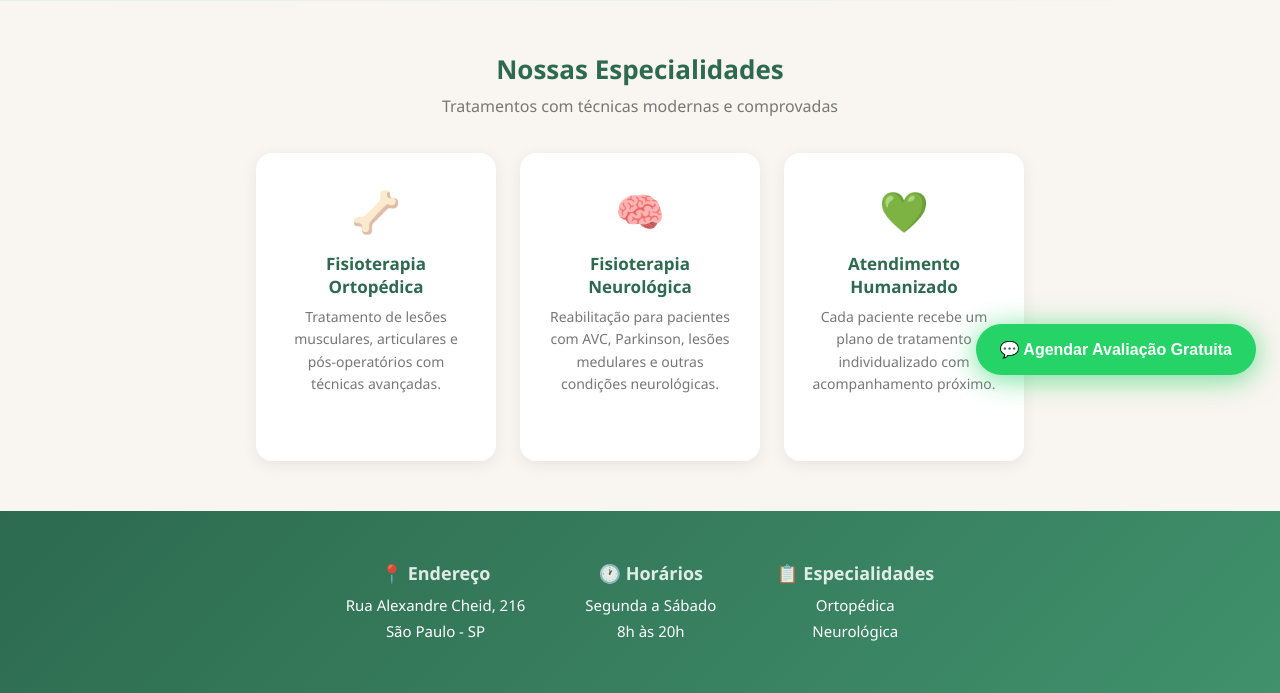
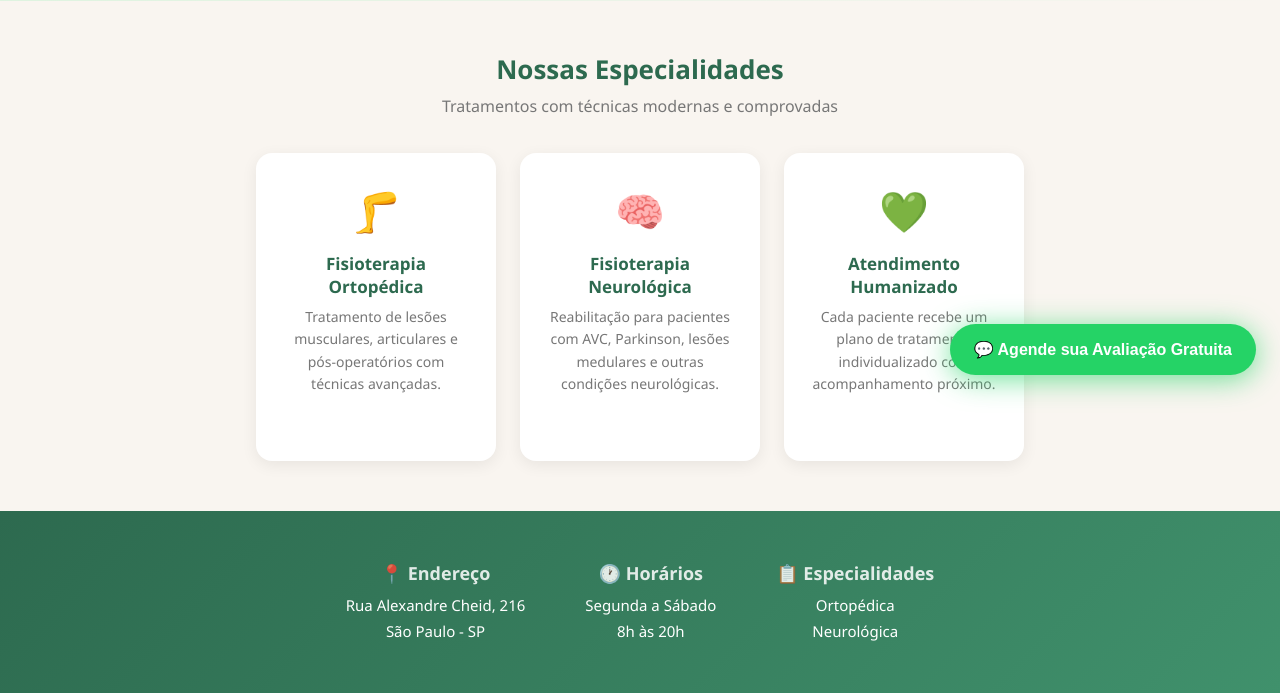
Before and after one commit to leobernaldev/autoatende, a Flask app: page / in a window 1280 px wide. Shown: the part 401-1094 px from the top of the page. Run offline with Flask 3, Linux system fonts and the light colour scheme.

Commit message:
ajustes visuais botao e emoji

```diff
--- a/templates/index.html
+++ b/templates/index.html
@@ -293,7 +293,7 @@
 <body>
 
     <button class="whatsapp-float" onclick="abrirWhatsApp()">
-        💬 Agendar Avaliação Gratuita
+        💬 Agende sua Avaliação Gratuita
     </button>
 
     <div class="header">
@@ -323,7 +323,7 @@
         <p>Tratamentos com técnicas modernas e comprovadas</p>
         <div class="services-grid">
             <div class="service-card">
-                <div class="service-icon">🦴</div>
+                <div class="service-icon">🦵</div>
                 <h3>Fisioterapia Ortopédica</h3>
                 <p>Tratamento de lesões musculares, articulares e pós-operatórios com técnicas avançadas.</p>
             </div>
```
